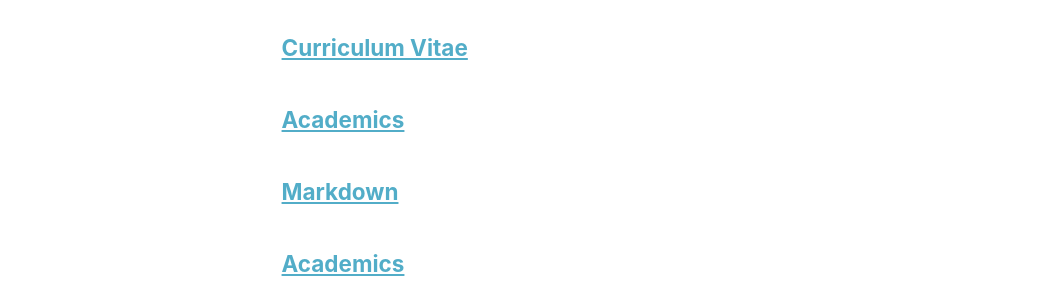
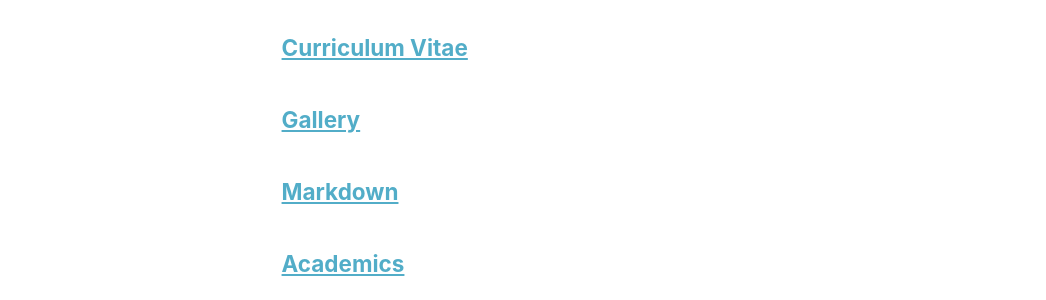
Before and after one commit to msalahuddinyusri20/msalahuddinyusri20.github.io, a Jekyll site: the page built from _pages/page-archive.html, in a window 1280 px wide and 900 px high, scrolled down 560 px. Shown: the part 154-454 px from the top of the window, without its empty margins (0-1046 px from the left). Built offline with Jekyll 4.4.1, drawn with Linux system fonts in a browser that asks for light colours; a script bundle is joined from its source files by our own code; library files that are not in the unit come from our copies.

Commit message:
Update gallery.html

```diff
--- a/_pages/gallery.html
+++ b/_pages/gallery.html
@@ -1,7 +1,7 @@
 ---
 layout: archive
-title: "Academics"
-permalink: /academics/
+title: "Gallery"
+permalink: /gallery/
 author_profile: true
 ---
 
```
